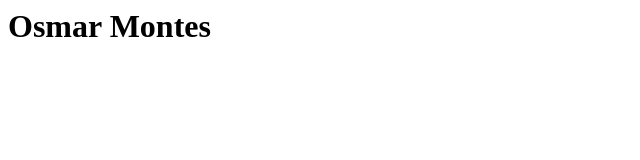
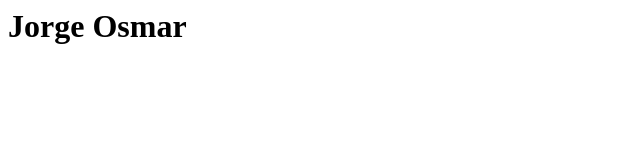
Before and after one commit to jmontes50/Ejemplo-Repositorio, a plain HTML site: page index.html in a window 1280 px wide. Shown: the whole page, without its empty margins (0-640 px from the left). Drawn offline with Linux system fonts and the light colour scheme.

Commit message:
cambio desde github.com

```diff
--- a/index.html
+++ b/index.html
@@ -1,6 +1,6 @@
 <html>
   <head></head>
   <body>
-    <h1>Osmar Montes</h1>
+    <h1>Jorge Osmar</h1>
   </body>
 </html>
```
